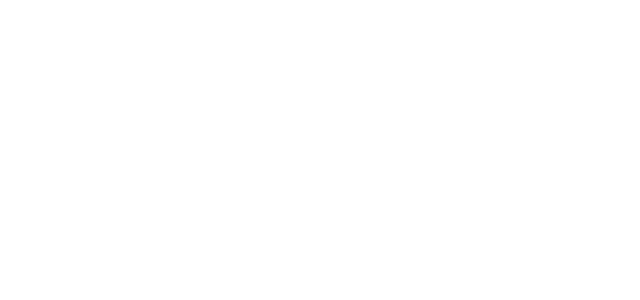
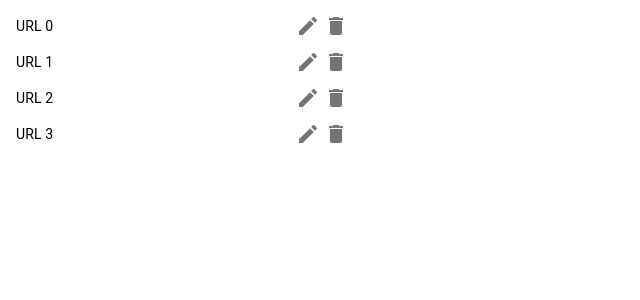
Before and after one commit to tau-bar/taskb, a React (Create React App) app in the folder frontend/: page /list in a window 1280 px wide. Before the commit this address had no page. Shown: the top 300 px of the page, without its empty margins (0-640 px from the left). Built offline with nearby package versions, Linux system fonts and the light colour scheme.

Commit message:
Add Url list page

```diff
--- a/frontend/package.json
+++ b/frontend/package.json
@@ -5,6 +5,7 @@
   "dependencies": {
     "@emotion/react": "^11.10.4",
     "@emotion/styled": "^11.10.4",
+    "@mui/icons-material": "^5.10.3",
     "@mui/material": "^5.10.5",
     "@testing-library/jest-dom": "^5.16.5",
     "@testing-library/react": "^13.4.0",
--- a/frontend/src/App.js
+++ b/frontend/src/App.js
@@ -4,16 +4,19 @@ import {
   BrowserRouter as Router,
   Routes,
   Route,
-  Link
 } from "react-router-dom";
 import UrlShortenPage from './pages/UrlShortenPage';
+import UrlListPage from './pages/UrlListPage';
 
 function App() {
   return (
     <div className='App'>
     <Router>
+    <Routes>
+        <Route exact path="/list" element={<UrlListPage />} />
+      </Routes>
       <Routes>
-        <Route exact path="/" element={<UrlShortenPage />} />
+      <Route path="/" element={<UrlShortenPage />} />
       </Routes>
     </Router>
     </div>
--- /dev/null
+++ b/frontend/src/components/UrlList.js
@@ -0,0 +1,42 @@
+import React from 'react';
+import List from '@mui/material/List';
+import ListItem from '@mui/material/ListItem';
+import ListItemButton from '@mui/material/ListItemButton';
+import ListItemText from '@mui/material/ListItemText';
+import IconButton from '@mui/material/IconButton';
+import EditIcon from '@mui/icons-material/Edit';
+import DeleteIcon from '@mui/icons-material/Delete';
+
+const UrlList = () => {
+  return (
+    <List sx={{ width: '100%', maxWidth: 360, bgcolor: 'background.paper' }}>
+      {[0, 1, 2, 3].map((value) => {
+        const labelId = `checkbox-list-label-${value}`;
+
+        return (
+          <ListItem
+            key={value}
+            secondaryAction={
+              <div>
+              <IconButton edge="end" aria-label="edit">
+                <EditIcon />
+              </IconButton>
+              <IconButton edge="end" aria-label="delete">
+                <DeleteIcon />
+              </IconButton>
+              </div>
+
+            }
+            disablePadding
+          >
+            <ListItemButton role={undefined} dense>
+              <ListItemText id={labelId} primary={`URL ${value}`} />
+            </ListItemButton>
+          </ListItem>
+        );
+      })}
+    </List>
+  );
+}
+
+export default UrlList;
--- /dev/null
+++ b/frontend/src/pages/UrlListPage.js
@@ -0,0 +1,8 @@
+import React from "react";
+import UrlList from "../components/UrlList";
+
+const UrlListPage = () => {
+  return (<UrlList/>)
+}
+
+export default UrlListPage;
--- a/frontend/src/pages/UrlShortenPage.js
+++ b/frontend/src/pages/UrlShortenPage.js
@@ -7,17 +7,18 @@ import Box from '@mui/material/Box';
 import Typography from '@mui/material/Typography';
 import Container from '@mui/material/Container';
 import { createTheme, ThemeProvider } from '@mui/material/styles';
+import axios from 'axios'
 
 const theme = createTheme();
 
 const UrlShortenPage = () => {
 
-  const handleShorten = () => {
-    // axios.post(`localhost:8001/api/url/create`)
-    //   .then(res => {
-    //     console.log(res)
-    //   })
-  }
+  // const handleShorten = () => {
+  //   axios.post(`localhost:8001/api/url/create`)
+  //     .then(res => {
+  //       console.log(res)
+  //     })
+  // }
 
   return (
     <ThemeProvider theme={theme}>
```
Also changed, not shown: 1 other file (tests, documents, lock files or other folders).
